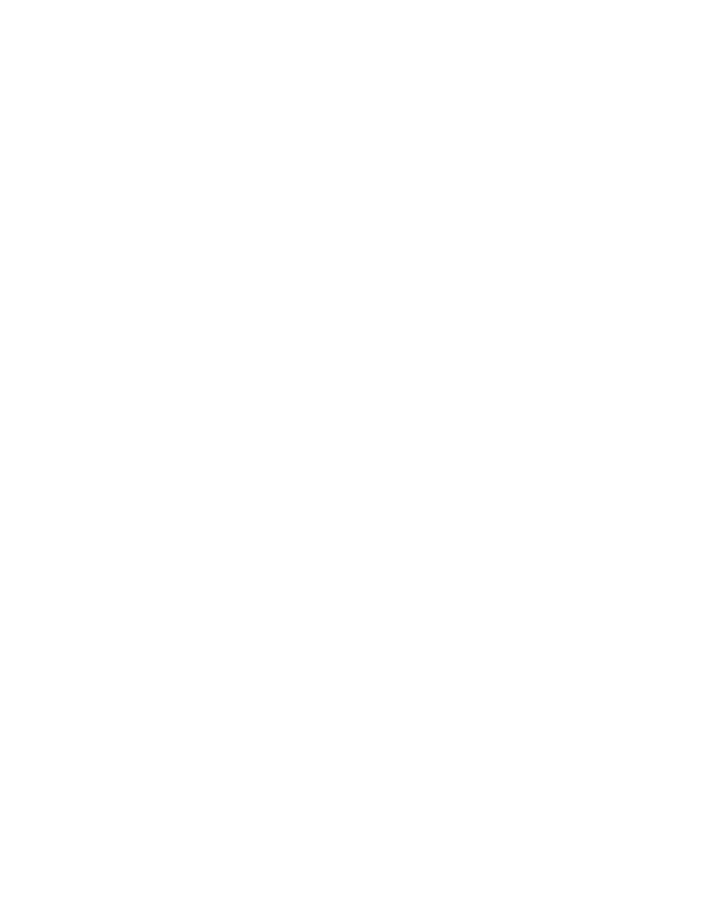
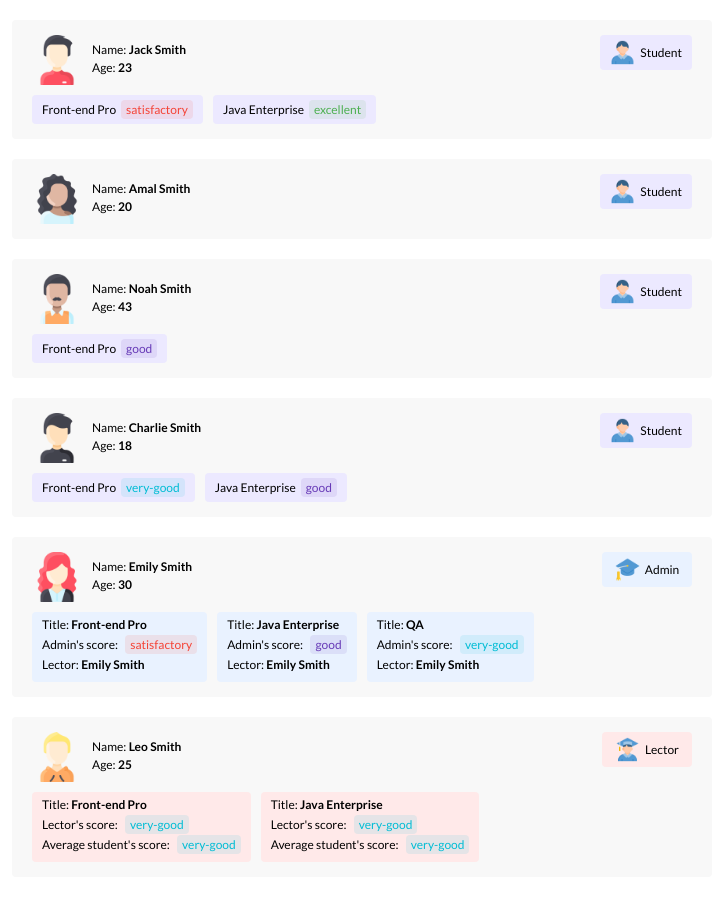
Before and after one commit to mokis3k/FE-pro, a plain HTML site: page index.html in a window 1280 px wide. Shown: the whole page, without its empty margins (278-1001 px from the left). Before the commit the page ends 800 px from the top, so only its background shows below. Drawn offline with Linux system fonts and the light colour scheme.

Commit message:
assembling

```diff
--- /dev/null
+++ b/css/styles.sass
@@ -0,0 +1,93 @@
+@import url('https://fonts.googleapis.com/css2?family=Lato:wght@300;400;700&display=swap')
+
+.label
+  display: flex
+  align-items: center
+  background: #ece9ff
+  border-radius: 4px
+  padding: 5px 10px
+
+.satisfactory
+  color: #F44336
+  background-color: rgba(244,67,54,0.1)
+.good
+  color: #673AB7
+  background-color: rgba(103,58,183,0.1)
+.very-good
+  color: #00BCD4
+  background-color: rgba(0,188,212,0.1)
+.excellent
+  color: #4CAF50
+  background-color: rgba(76,175,80,0.1)
+
+.student
+  background-color: #ece9ff
+.admin
+  background-color: #e9f2ff
+.lector
+  background-color: #ffe9e9
+
+body
+  margin: 0
+  font-family: 'Lato', sans-serif
+  font-size: 12px
+
+.users
+  width: 700px
+  margin: 20px auto
+
+.user
+  background: #f8f8f8
+  border-radius: 4px
+  padding: 15px 20px
+  margin-bottom: 20px
+  &:last-of-type
+    margin-bottom: 0
+
+  &__info
+    display: flex
+    justify-content: space-between
+    align-items: flex-start
+
+    &--data
+      display: flex
+      align-items: center
+
+    &--role
+      @extend .label
+      min-width: 70px
+      justify-content: center
+      p
+        margin: 0 0 0 5px
+        text-transform: capitalize
+
+  &__naming
+    padding-left: 10px
+    p
+      margin: 0 0 3px 0
+
+  &__courses
+    margin-top: 10px
+    display: flex
+    align-items: center
+    flex-wrap: wrap
+
+    &--course
+      @extend .label
+      margin: 0 10px 0 0
+      &:last-of-type
+        margin-right: 0
+
+      span
+        padding: 2px 5px
+        margin-left: 5px
+        border-radius: 4px
+
+.admin--info
+  align-items: flex-start
+  .user__courses--course
+    flex-direction: column
+    align-items: flex-start
+    justify-content: flex-start
+    p
+      margin: 0 0 5px 0
--- a/index.html
+++ b/index.html
@@ -3,13 +3,14 @@
 
 <head>
     <meta charset="UTF-8">
-    <meta http-equiv="X-UA-Compatible" content="IE=edge">
-    <meta name="viewport" content="width=device-width, initial-scale=1.0">
+    <link rel="stylesheet" href="css/styles.css">
     <title>Document</title>
 </head>
 
 <body>
-    <script src="./script.js"></script>
+    <div class="users">
+        <script src="./script.js"></script>
+    </div>
 </body>
 
 </html>
--- a/script.js
+++ b/script.js
@@ -0,0 +1,218 @@
+const gradation = {
+	20: "satisfactory",
+	55: "good",
+	85: "very-good",
+	100: "excellent"
+};
+
+const users = [
+	{
+		name: "Jack Smith",
+		age: 23,
+		img: "JackSmith",
+		role: "student",
+		courses: [
+			{
+				"title": "Front-end Pro",
+				"mark": 20
+			},
+			{
+				"title": "Java Enterprise",
+				"mark": 100
+			}
+		]
+	},
+	{
+		name: "Amal Smith",
+		age: 20,
+		img: "AmalSmith",
+		role: "student"
+	},
+	{
+		name: "Noah Smith",
+		age: 43,
+		img: "NoahSmith",
+		role: "student",
+		courses: [
+			{
+				"title": "Front-end Pro",
+				"mark": 50
+			}
+		]
+	},
+	{
+		name: "Charlie Smith",
+		age: 18,
+		img: "CharlieSmith",
+		role: "student",
+		courses: [
+			{
+				"title": "Front-end Pro",
+				"mark": 75
+			},
+			{
+				"title": "Java Enterprise",
+				"mark": 23
+			}]
+	},
+	{
+		name: "Emily Smith",
+		age: 30,
+		img: "EmilySmith",
+		role: "admin",
+		courses: [
+			{
+				"title": "Front-end Pro",
+				"score": 10,
+				"lector": "Leo Smith"
+			},
+			{
+				"title": "Java Enterprise",
+				"score": 50,
+				"lector": "David Smith"
+			},
+			{
+				"title": "QA",
+				"score": 75,
+				"lector": "Emilie Smith"
+			}]
+	},
+	{
+		name: "Leo Smith",
+		age: 25,
+		img: "LeoSmith",
+		role: "lector",
+		courses: [
+			{
+				"title": "Front-end Pro",
+				"score": 78,
+				"studentsScore": 79
+			},
+			{
+				"title": "Java Enterprise",
+				"score": 85,
+				"studentsScore": 85
+			}
+		]
+	}
+];
+
+
+// -------Creating class User-------
+class User{
+    constructor(obj){
+        obj = JSON.parse(JSON.stringify(obj));
+        Object.assign(this, obj);
+    }
+
+    render(){
+        return `
+        <div class="user__info">
+            <div class="user__info--data">
+                <img src="images/users/${this.img}.png" alt="${this.name}" height="50">
+                <div class="user__naming">
+                    <p>Name: <b>${this.name}</b></p>
+                    <p>Age: <b>${this.age}</b></p>
+                </div>
+            </div>
+            <div class="user__info--role ${this.role}">
+                <img src="images/roles/${this.role}.png" alt="${this.role}" height="25">
+                <p>${this.role}</p>
+            </div>
+        </div>`
+    }
+
+    renderCourses(coursesClass, userCourses){
+        return `
+        <div class="${coursesClass}">${userCourses}</div>`
+        }
+    }
+
+
+// -------Extending class Student from class User-------
+class Student extends User{
+    constructor(obj){
+        super(obj);
+    }
+
+    renderCourses(){
+            return super.renderCourses(`user__courses`,
+                this.courses.map(course => `<p class="user__courses--course ${this.role}">${course[`title`]}
+                <span class="${markGradation(course[`mark`])}">${markGradation(course[`mark`])}</span></p>`)
+                .join(``))
+    }
+}
+
+
+// -------Extending class Lector from class User-------
+class Lector extends User{
+    constructor(obj){
+        super(obj);
+    }
+
+    renderCourses(){
+            return super.renderCourses(`user__courses admin--info`,
+                this.courses.map(course => `
+                <div class="user__courses--course ${this.role}">
+                    <p>Title: <b>${course[`title`]}</b></p>
+                    <p>Lector's score: <span class="${markGradation(course[`score`])}">${markGradation(course[`score`])}</span></p>
+                    <p>Average student's score: <span class="${markGradation(course[`studentsScore`])}">${markGradation(course[`studentsScore`])}</span></p>
+                </div>`)
+                .join(``))
+        }
+}
+
+
+// -------Extending class Admin from class User-------
+class Admin extends User{
+    constructor(obj){
+        super(obj);
+    }
+
+    renderCourses(){
+        return super.renderCourses(`user__courses admin--info`,
+            this.courses.map(course => `
+            <div class="user__courses--course ${this.role}">
+                <p>Title: <b>${course[`title`]}</b></p>
+                <p>Admin's score: <span class="${markGradation(course[`score`])}">${markGradation(course[`score`])}</span></p>
+                <p>Lector: <b>${this.name}</b></p>
+            </div>`)
+            .join(``))
+        }
+}
+
+
+// -------Equating mark to Gradation values-------
+markGradation = mark => {
+    if (mark <= 20) {
+        return gradation[20]
+    } else if (20 < mark && mark <= 55) {
+        return gradation[55]
+    } else if (55 < mark && mark <= 85) {
+        return gradation[85]
+    } else return gradation[100]
+}
+
+
+// ------------------------------------------
+const USER_ROLES = {
+    student: obj => new Student(obj),
+    admin: obj => new Admin(obj),
+    lector: obj => new Lector(obj)
+};
+
+
+// -------Rendering Body-------
+users
+    .map(obj => {
+        let userRole = obj.role;
+        let user = USER_ROLES[userRole] ? USER_ROLES[userRole](obj) : new User(obj);
+        return user
+    })
+    .forEach(user => {
+        document.write(`
+        <div class="user">
+            ${user.render()}
+            ${(user.courses) ? user.renderCourses() : `<span></span>`}
+        </div>`)
+    });
```
Also changed, not shown: css/styles.css (added), images/roles/admin.png (added), images/roles/lector.png (added), images/roles/student.png (added), images/users/AmalSmith.png (added), images/users/CharlieSmith.png (added), images/users/EmilySmith.png (added), images/users/JackSmith.png (added), images/users/LeoSmith.png (added), images/users/NoahSmith.png (added), 1 other file.
